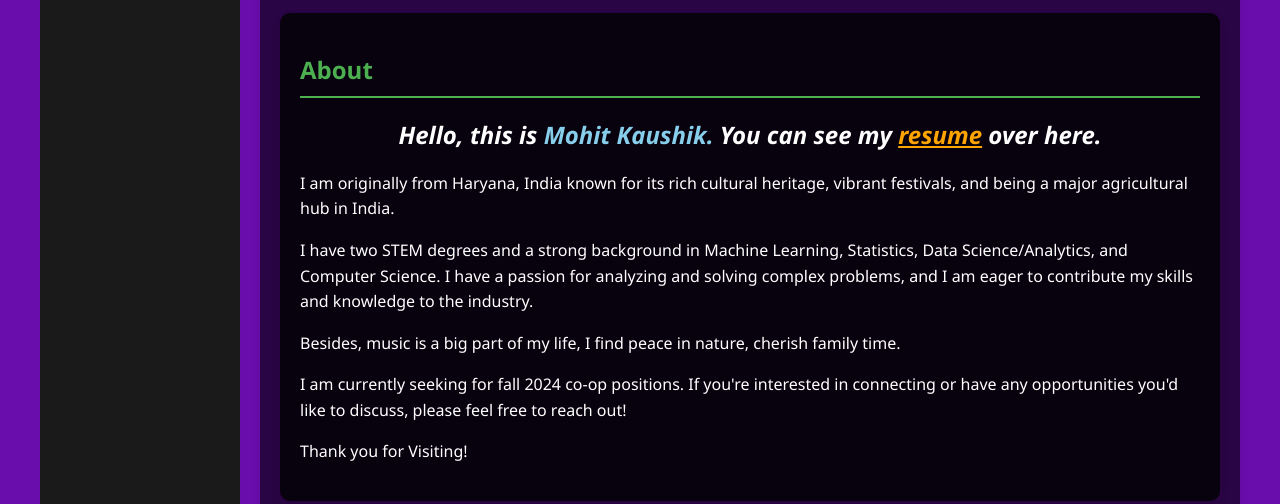
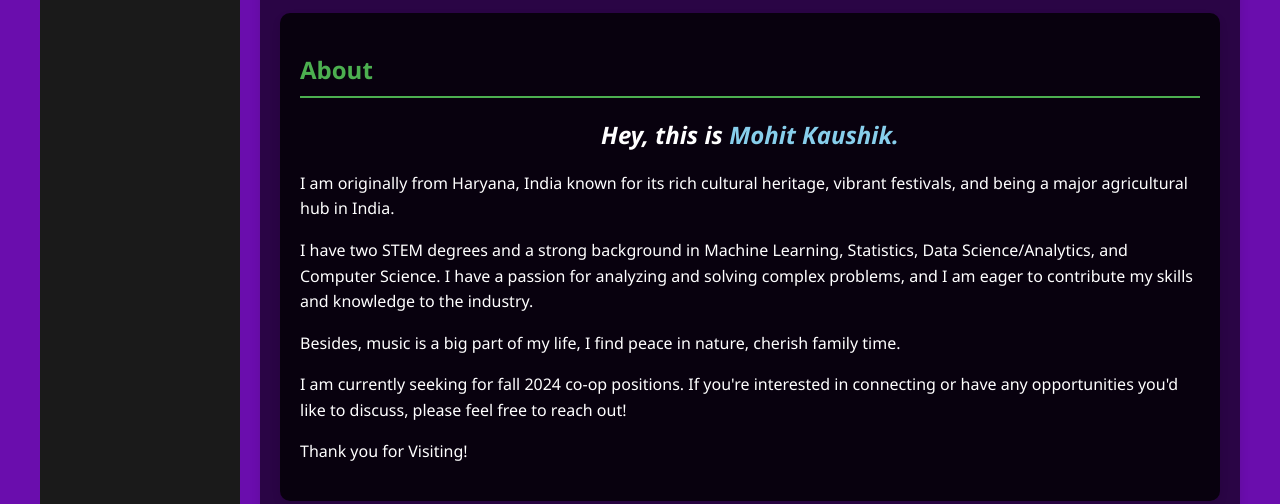
Before and after one commit to mkaushik07/eportfolio, a plain HTML site: page index.html in a window 1280 px wide. Shown: the part 452-956 px from the top of the page. Drawn offline with Linux system fonts and the light colour scheme.

Commit message:
Add files via upload

```diff
--- a/index.html
+++ b/index.html
@@ -284,7 +284,7 @@
             <div class="content">
                 <section id="about">
                     <h2>About</h2>
-                    <i><center><h1>Hello, this is <span style="color:#87CEEB;">Mohit Kaushik.</span> You can see my <a href="https://drive.google.com/file/d/1J0XMfjOnEV3VsfaWdlzVWEvfwKis-q3L/view?usp=drive_link" style="color: #FFA500;">resume</a> over here.</h1></center></i>
+                    <i><center><h1>Hey, this is <span style="color:#87CEEB;">Mohit Kaushik.</span></h1></center></i>
                     <p>
                         I am originally from Haryana, India known for its rich cultural heritage, vibrant festivals, and being a major agricultural hub in India.
                     </p>
```
